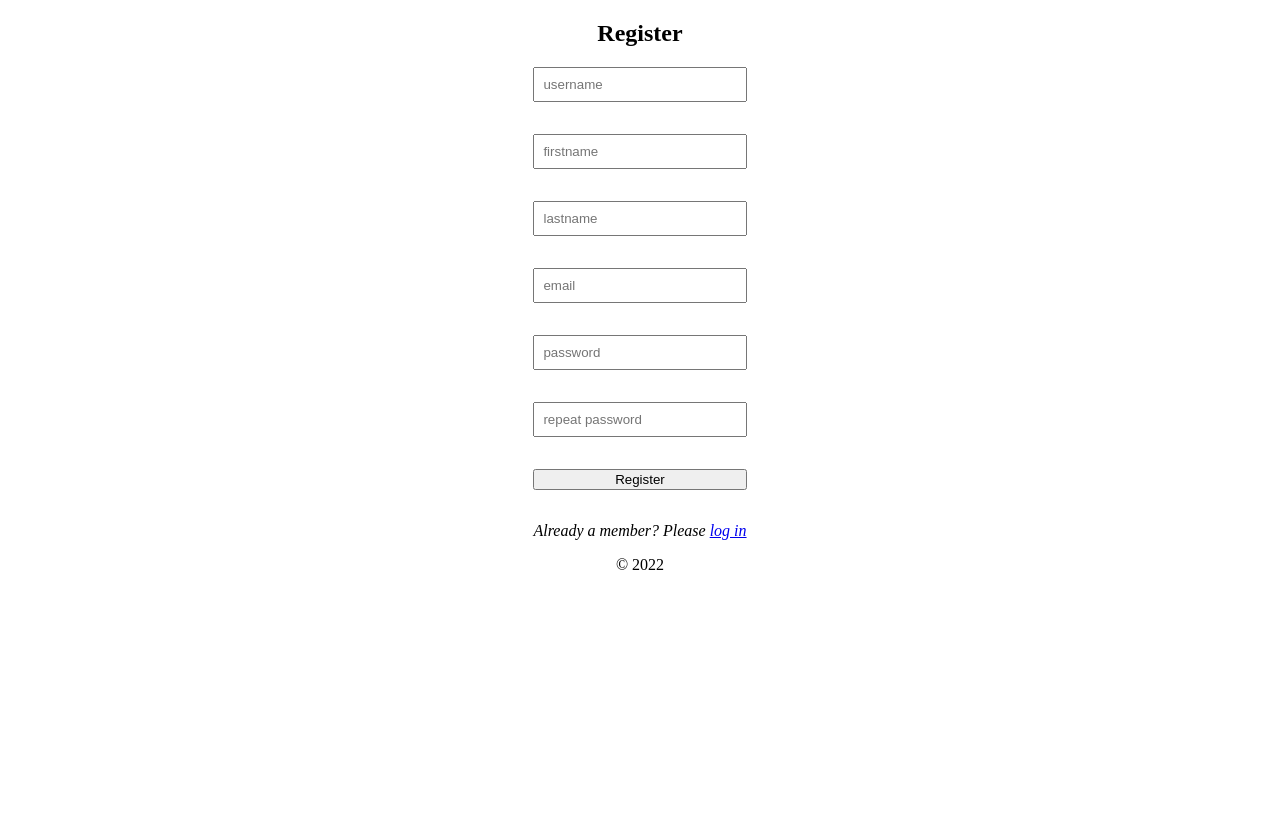
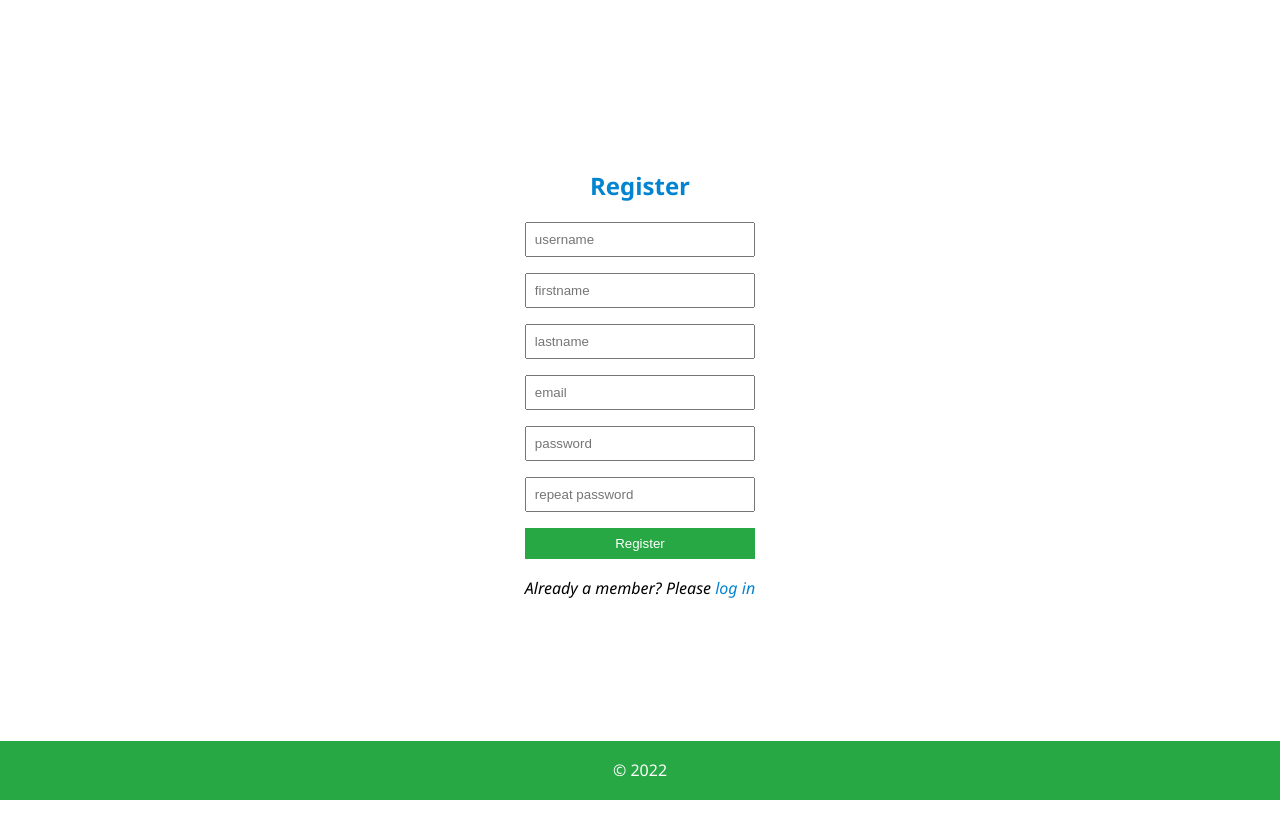
Before and after one commit to Nenad95M/SimpleChatApp, a PHP site: page /register.php in a window 1280 px wide. Before the commit the page ends 570 px from the top, so only its background shows below. Run offline with PHP 8.4, Linux system fonts and the light colour scheme.

Commit message:
doradjen frontend

```diff
--- a/assets/css/style.css
+++ b/assets/css/style.css
@@ -1,8 +1,47 @@
+:root{
+    --primary-color:#28a745 ;
+    --secondary-color:#0284d0;
+}
 *{
     box-sizing: border-box;
+    margin: 0;
+    padding: 0;
+}
+a{
+    text-decoration: none;
+    color: var(--secondary-color);
+}
+
+/*Colors*/
+.primary-color{
+    background-color: #28a745;
+    color: #fff;
+}
+body{
+    font-family: 'Segoe UI', Tahoma, Geneva, Verdana, sans-serif;
+    line-height: 1.7;
+}
+main{
+    display: grid;
+    align-items: center;
+    justify-content: center;
+   height: 100vh;
+   margin-bottom: 2em;
+
+}
+
+.btn{
+    padding: 0.5rem 1rem;
+    cursor: pointer;
+    border: none;
+}
+.btn:hover{
+    transform: scale(0.9);
 }
 .title{
     text-align: center;
+    margin-bottom: 1rem;
+    color: var(--secondary-color);
 }
 .warningClass{
     border: 1px solid red;
@@ -24,17 +63,53 @@
     display: grid;
     align-items: center;
     justify-content: center;
-    gap: 2rem;
+    gap: 1rem;
 }
 #registrationForm input, #loginForm input{
     padding: 0.5rem;
 }
-
+#registrationForm{
+    margin-bottom: 2rem;
+}
 #loginForm .form-text, #registrationForm .form-text
 {
     text-align: center;
+}
+#footer {
+    position: fixed;
+    bottom: 0;
+    padding: 1rem;
+    width: 100%;
+
 }
 
 #footer .footerText{
     text-align: center;
 }
+
+#successMessage.notification {
+    z-index: 9999;
+    display: flex;
+    align-items: center;
+    justify-content: center;
+    height: 100vmin;
+    width: 100vw;
+    position: fixed;
+
+}
+#successMessage.none {
+display: none;
+}
+#successMessage.notification .notificationBox {
+    height: 200px;
+    width: 300px;
+    color: white;
+    background-color: red;
+    display: grid;
+    align-items: center;
+    justify-content: center;
+
+}
+#successMessage p{
+    padding: 0.5rem;
+}
--- a/assets/js/validation.js
+++ b/assets/js/validation.js
@@ -1,3 +1,11 @@
+const notificationProblem=(textMessage)=>{
+   const successMessage= document.getElementById('successMessage');
+   const errorMessage=document.getElementById('errorMessage');
+   errorMessage.innerText=textMessage;
+   successMessage.classList.remove('none');
+    setTimeout(() => { successMessage.classList.add('none') }, 2000);
+}
+
 export function validateLogin() {
     const loginForm = document.getElementById('loginForm');
     const inputs = Array.from(loginForm.querySelectorAll('input'));
@@ -45,7 +53,7 @@ export function validateLogin() {
         if (notEmpty() && validUsername() && validPassword()) {
             loginForm.submit();
         }
-        document.getElementById('errorMessage').innerText = message;
+        notificationProblem(message);
         e.preventDefault();
     })
 
@@ -119,7 +127,7 @@ export function validateRegister() {
         if (notEmpty() && validNames() && validPassword()&&validEmail()) {
             registrationForm.submit();
         }
-        document.getElementById('errorMessage').innerText = message;
+        notificationProblem(message);
         e.preventDefault();
     })
 
--- a/register.php
+++ b/register.php
@@ -1,4 +1,6 @@
 <?php require_once 'templates/header.php' ?>
+<?php require_once 'templates/error_msg.php'?>
+
 <section id="register">
     <h2 class="title">Register</h2>
 
@@ -11,15 +13,11 @@
         <input type="password" name="password" id="password" placeholder="password">
         <input type="password" name="password2" id="password2" placeholder="repeat password">
 
-        <button type="submit" name="submit">Register</button>
+        <button class="btn primary-color" type="submit" name="submit">Register</button>
         <div class="formText">
             <em>Already a member?</em>
             <em>Please <a href="./login.php">log in</a> </em>
         </div>
     </form>
-    <div class="messagebox">
-        <p><span id="errorMessage"></span></p>
-    </div>
-
 </section>
 <?php require_once 'templates/footer.php' ?>
--- /dev/null
+++ b/templates/error_msg.php
@@ -0,0 +1,5 @@
+<div id="successMessage" class="notification none">
+    <div class="notificationBox">
+        <p><span id="errorMessage"></span></p>
+    </div>
+</div>
--- a/templates/footer.php
+++ b/templates/footer.php
@@ -1,9 +1,12 @@
-<footer id="footer">
+
+</main>
+
+<footer id="footer" class="primary-color">
    <div class="footerText">
       <p>&copy; <span id="year"></span></p>
    </div>
 </footer>
+
 <script type="module" src="./assets/js/main.js"></script>
 </body>
-
 </html>
--- a/templates/header.php
+++ b/templates/header.php
@@ -10,3 +10,4 @@
 </head>
 
 <body>
+    <main>
```
Also changed, not shown: login.php (+8 -4 lines).
